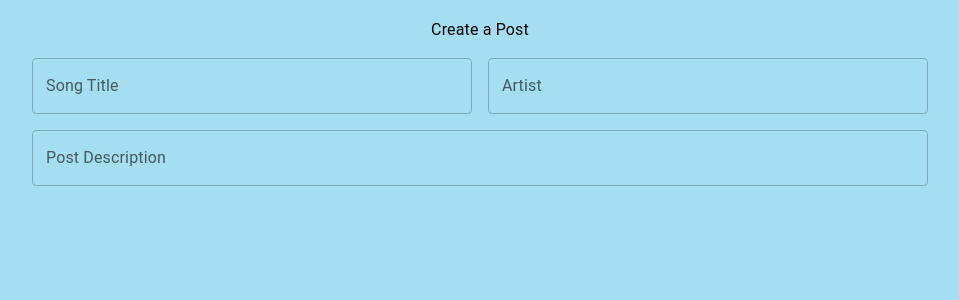
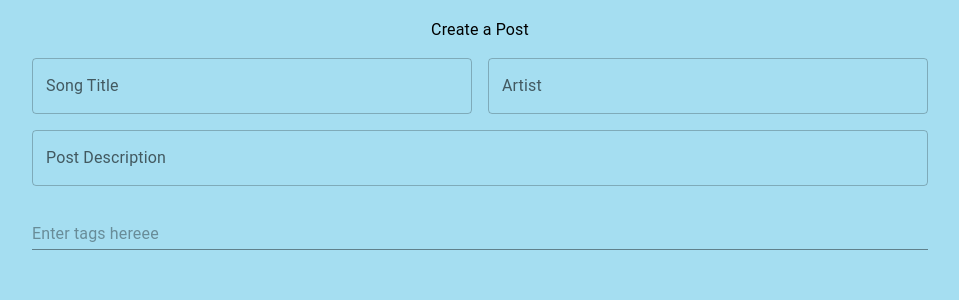
Before and after one commit to deez-notes/deez-notes, a React (Create React App) app in the folder frontend/: page /create in a window 1280 px wide. Shown: the top 300 px of the page, without its empty margins (160-1119 px from the left). Built offline with nearby package versions, Linux system fonts and the light colour scheme.

Commit message:
added a functional tag box that is a work in progress

```diff
--- a/frontend/package.json
+++ b/frontend/package.json
@@ -6,6 +6,7 @@
     "@emotion/react": "^11.9.0",
     "@emotion/styled": "^11.8.1",
     "@material-ui/icons": "^4.11.3",
+    "@mui/icons-material": "^5.6.2",
     "@mui/material": "^5.6.3",
     "@testing-library/jest-dom": "^5.16.4",
     "@testing-library/react": "^13.1.1",
--- a/frontend/src/components/Create.js
+++ b/frontend/src/components/Create.js
@@ -1,6 +1,7 @@
 // Create a post page
 import React from "react";
 import {TextField, Typography} from "@mui/material";
+import TagBox from "./TagBox";
 import css from '../styles/Create.module.scss';
 function Create()
 {
@@ -16,6 +17,10 @@ function Create()
         <div className={css.descriptionBox}>
             <TextField fullWidth multiline id="description" label="Post Description" variant="outlined"/>
         </div>
+        {/* Tags */}
+        <div className={css.tagbox}>
+            <TagBox></TagBox>
+        </div>
     </div>
 }
 
--- /dev/null
+++ b/frontend/src/components/TagBox.js
@@ -0,0 +1,52 @@
+import { Stack, TextField, Typography } from "@mui/material";
+import { Cancel } from "@mui/icons-material";
+import { Box } from "@mui/system";
+import React, {useState, useRef} from "react";
+import css from "../styles/TagBox.module.scss";
+import box from "../styles/Create.module.scss";
+
+const Tags = ({data, handleDelete}) => {
+    return <Box className={css.boxoftags}>
+        <Stack direction="row" gap={1}>
+            <Typography>{data}</Typography>
+            <Cancel sx={{cursor:"pointer"}} onClick={() => {handleDelete(data);}}/>
+        </Stack>
+    </Box>
+}
+
+function TagBox()
+{
+    const [tags, setTags] = useState([]);
+    const tagRef = useRef();
+    const handleOnSubmit = (e) => {
+        e.preventDefault();
+
+        // TODO: REPLACE LIMIT BY USING A FLEXBOX FOR THE TAG LIST
+        if (tags.length < 11)
+        {
+            setTags([...tags, tagRef.current.value]);
+            tagRef.current.value = "";
+        }
+    };
+
+    const handleDelete = (value) => {
+        const newtags = tags.filter((val) => val != value);
+        setTags(newtags);
+    }
+
+    return (<div>
+        <Stack direction="row" className={css.tags}>
+            {tags.map((data, index) => {
+                return <Tags data={data} handleDelete={handleDelete} key={index}/>;
+            })}
+        </Stack>
+    <Box className={css.box}>
+        <form className={box.descriptionBox} onSubmit={handleOnSubmit}>
+        <TextField inputRef={tagRef} fullWidth variant="standard" className={css.textbox}
+        placeholder="Enter tags hereee"></TextField>
+        </form>
+    </Box>
+    </div>);
+}
+
+export default TagBox;
--- a/frontend/src/styles/Create.module.scss
+++ b/frontend/src/styles/Create.module.scss
@@ -15,7 +15,3 @@
     justify-content: center;
     align-items: center;
 }
-
-.tagbox {
-
-}
--- /dev/null
+++ b/frontend/src/styles/TagBox.module.scss
@@ -0,0 +1,32 @@
+.box {
+    flex-grow: 1;
+}
+
+.textbox {
+    margin: 0 0;
+}
+
+.boxoftags {
+    background: #90c1d1;
+    height: 100%;
+    width: auto;
+    display: flex;
+    margin: 0 0.5rem 0.3rem 0;
+    padding: 0.5rem;
+    justify-content: center;
+    align-content: center;
+    color: black;
+    border-radius: 2rem;
+}
+
+.tag {
+    margin: 0 0.2rem 0 0;
+    display: flex;
+}
+.tags {
+    display: flex;
+    width: auto;
+    justify-content: center;
+    align-items: center;
+    margin: 0 auto;
+}
```
Also changed, not shown: 1 other file (tests, documents, lock files or other folders).
